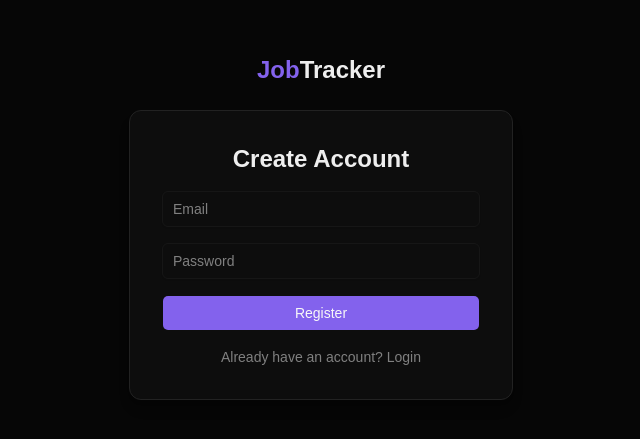
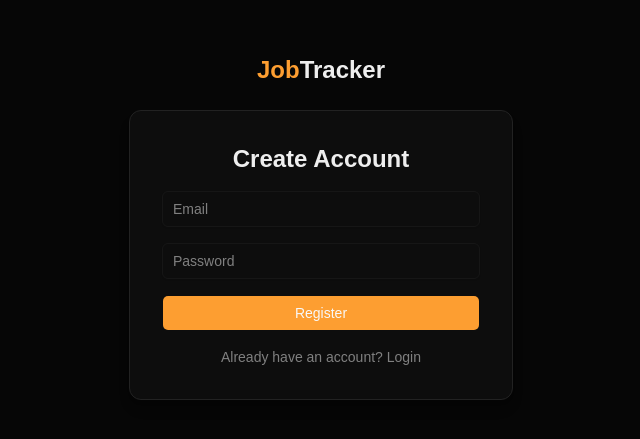
Before and after one commit to hdsn511/job-tracker, a React (Vite) app in the folder client/: page / in a window 1280 px wide. Shown: the part 173-612 px from the top of the page, without its empty margins (319-959 px from the left). Built offline with nearby package versions, Linux system fonts and the light colour scheme; no server answers.

Commit message:
adjusted theme

```diff
--- a/client/src/index.css
+++ b/client/src/index.css
@@ -10,18 +10,18 @@
   --card-foreground: oklch(0.95 0 0);
   --popover: oklch(0.16 0 0);
   --popover-foreground: oklch(0.95 0 0);
-  --primary: oklch(0.6 0.2 290);
+  --primary: oklch(77.962% 0.16039 63.956);
   --primary-foreground: oklch(0.98 0 0);
   --secondary: oklch(0.2 0 0);
   --secondary-foreground: oklch(0.95 0 0);
   --muted: oklch(0.2 0 0);
   --muted-foreground: oklch(0.6 0 0);
-  --accent: oklch(0.6 0.2 290);
+  --accent: oklch(77.962% 0.16039 63.956);
   --accent-foreground: oklch(0.98 0 0);
   --destructive: oklch(0.577 0.245 27.325);
   --border: oklch(0.25 0 0);
   --input: oklch(0.2 0 0);
-  --ring: oklch(0.6 0.2 290);
+  --ring: oklch(77.962% 0.16039 63.956);
   --radius: 0.625rem;
 }
 
```
